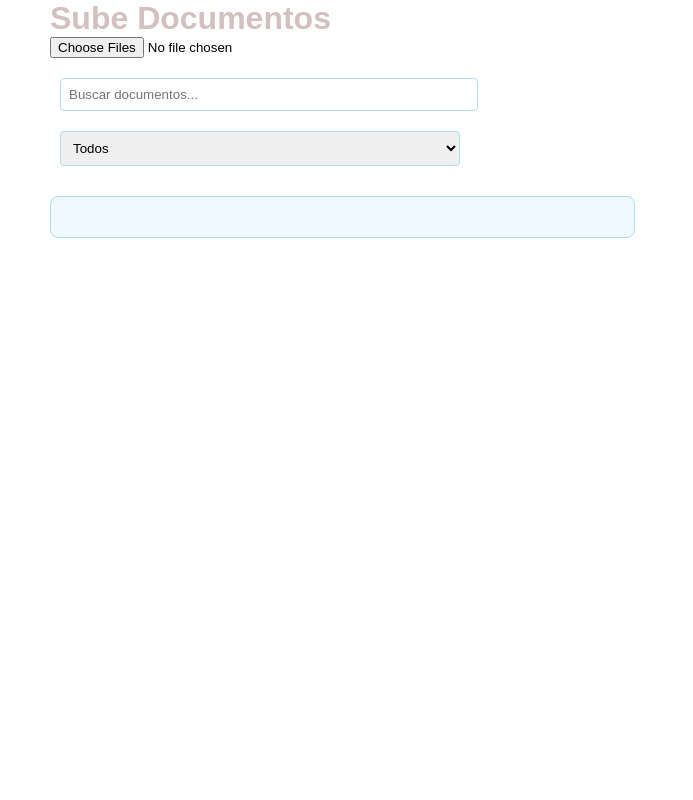
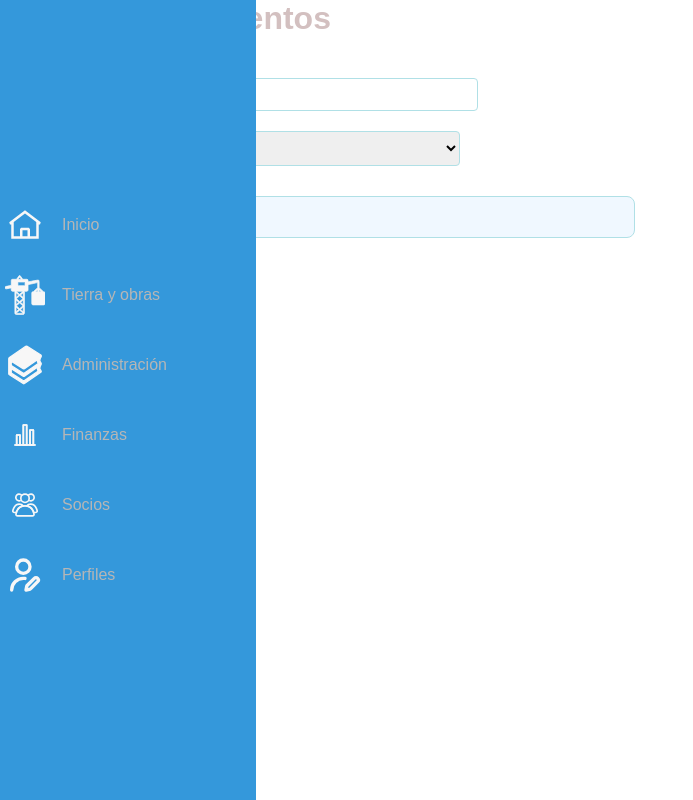
Before and after one commit to TKN05/coopteba2, a React (Create React App) app: page /Planos in a window 1280 px wide. Shown: the top 800 px of the page, without its empty margins (0-693 px from the left). Built offline with nearby package versions, Linux system fonts and the light colour scheme.

Commit message:
nav en las paginas que no estaban incluido

```diff
--- a/src/App.jsx
+++ b/src/App.jsx
@@ -11,7 +11,6 @@ import Page4 from './pages/Proyectos';
 import Page5 from './pages/Proyectos';
 import Page6 from './pages/Proyectos';
 import UploadPage from './components/UploadPage';
-import Planos from './components/Planos';
 import './App.css'; // Asegúrate de tener tu archivo CSS para estilos
 
 function App() {
--- a/src/components/Planos.jsx
+++ b/src/components/Planos.jsx
@@ -3,6 +3,7 @@ import React, { useState } from 'react';
 import UploadActions from './UploadActions';
 import FileList from './FileList';
 import styles from '../styles/UploadPage.css';
+import Nav from '../components/Nav';
 
 function DownloadPage() {
   const [files, setFiles] = useState([]);
@@ -39,17 +40,16 @@ function DownloadPage() {
   };
 
   return (
-    <div className={styles.downloadPage}>
+    <><div className={styles.downloadPage}>
           <h1>Descargar Documentos</h1>
           <UploadActions
               onFileChange={handleFileChange}
               searchTerm={searchTerm}
               onSearchChange={handleSearchChange}
               selectedCategory={selectedCategory}
-        onCategoryChange={handleCategoryChange}
-      />
+              onCategoryChange={handleCategoryChange} />
           <FileList files={files} filterFiles={filterFiles} />
-    </div>
+      </div><Nav /></>
   );
 }
 
--- a/src/components/UploadPage.jsx
+++ b/src/components/UploadPage.jsx
@@ -3,7 +3,7 @@ import React, { useState } from 'react';
 import UploadActions from './UploadActions';
 import FileList from './FileList';
 import styles from '../styles/UploadPage.css';
-
+import Nav from '../components/Nav';
 function UploadPage() {
   const [files, setFiles] = useState([]);
   const [searchTerm, setSearchTerm] = useState('');
@@ -39,17 +39,17 @@ function UploadPage() {
   };
 
   return (
-    <div className={styles.uploadPage}>
+
+    <><div className={styles.uploadPage}>
       <h1>Sube Documentos</h1>
       <UploadActions
         onFileChange={handleFileChange}
         searchTerm={searchTerm}
         onSearchChange={handleSearchChange}
         selectedCategory={selectedCategory}
-        onCategoryChange={handleCategoryChange}
-      />
+        onCategoryChange={handleCategoryChange} />
       <FileList files={files} filterFiles={filterFiles} />
-    </div>
+    </div><Nav /></>
   );
 }
 
```
Lines whose indentation alone changed are shown as unchanged.
